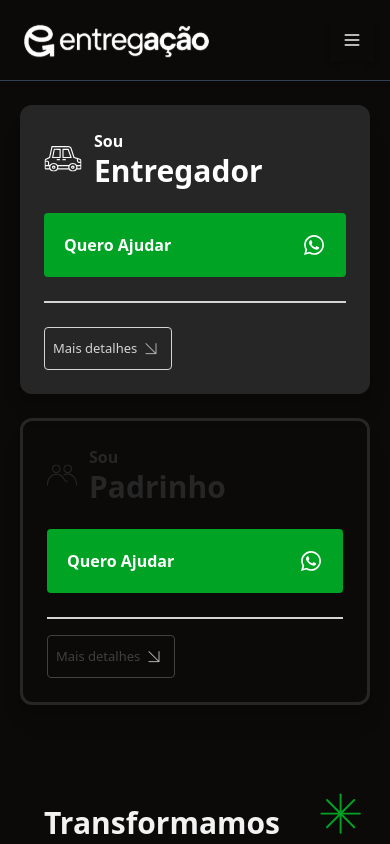
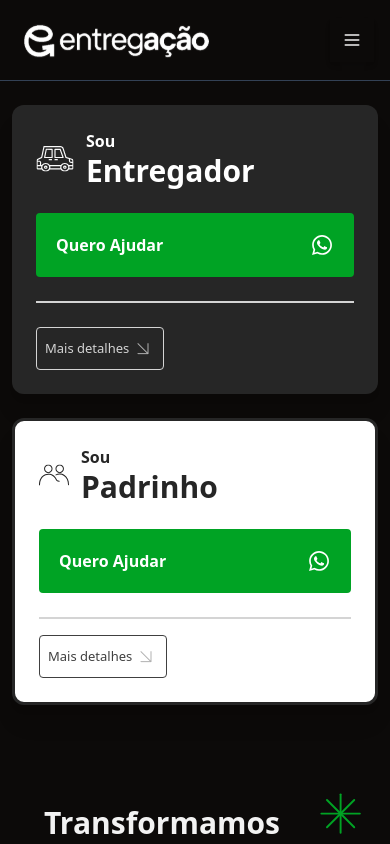
Before and after one commit to lucaoskaique/entregacao-app, a React (Vite) app: page / in a window 390 px wide. Shown: the top 844 px of the page. Built offline with nearby package versions, Linux system fonts and the light colour scheme.

Commit message:
feat: ensure Hero media querie cards 992px

```diff
--- a/src/components/Hero.tsx
+++ b/src/components/Hero.tsx
@@ -11,8 +11,8 @@ export const Hero = () => {
   const [text2, setText2] = useState<boolean>(false)
 
   return (
-    <section className='flex flex-col gap-6 items-center mb-[80px] mt-6'>
-      <div className='w-[350px] min-h-[280px] max-h-[400px] bg-neutral-800 rounded-xl p-6 flex flex-col shadow-xl'>
+    <section className='flex flex-col gap-6 items-center mb-[80px] mt-6 mx-3 min-[992px]:flex-row min-[992px]:justify-center'>
+      <div className='w-full min-w-[250px] max-w-[411px] min-h-[280px] max-h-[400px] bg-neutral-800 rounded-xl p-6 flex flex-col shadow-xl'>
         <div className='border-b-2 border-neutral-300 mb-6'>
           <div className='flex gap-3 mb-6'>
             <img src={Car} alt='Ícone do carrinho' />
@@ -29,7 +29,7 @@ export const Hero = () => {
         </button>
         <span className={`${text1 ? 'block' : 'hidden'} text-neutral-300 text-sm mt-6 leading-7 font-normal`}>Basta entrar no grupo, aguardar aparecer o próximo pedido, clicar no link para aceitá-lo e seu cadastro começará imediatamente.</span>
       </div>
-      <div className='w-[350px] min-h-[280px] max-h-[410px] border-[3px] border-neutral-800 rounded-xl p-6 flex flex-col shadow-xl'>
+      <div className='w-full min-w-[250px] max-w-[411px] min-h-[250px] max-h-[410px] border-[3px] border-neutral-800 rounded-xl p-6 flex flex-col shadow-xl bg-white'>
         <div className='border-b-2 border-neutral-300 mb-4'>
           <div className='flex gap-3 mb-6'>
             <img src={Padrinho} alt='Ícone do padrinho' />
```
